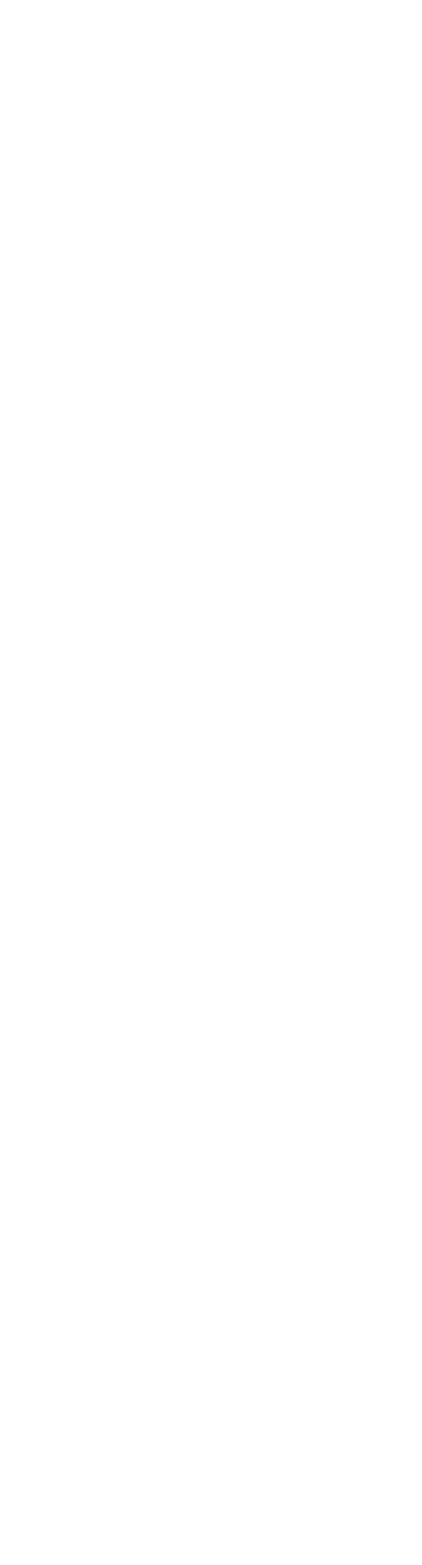
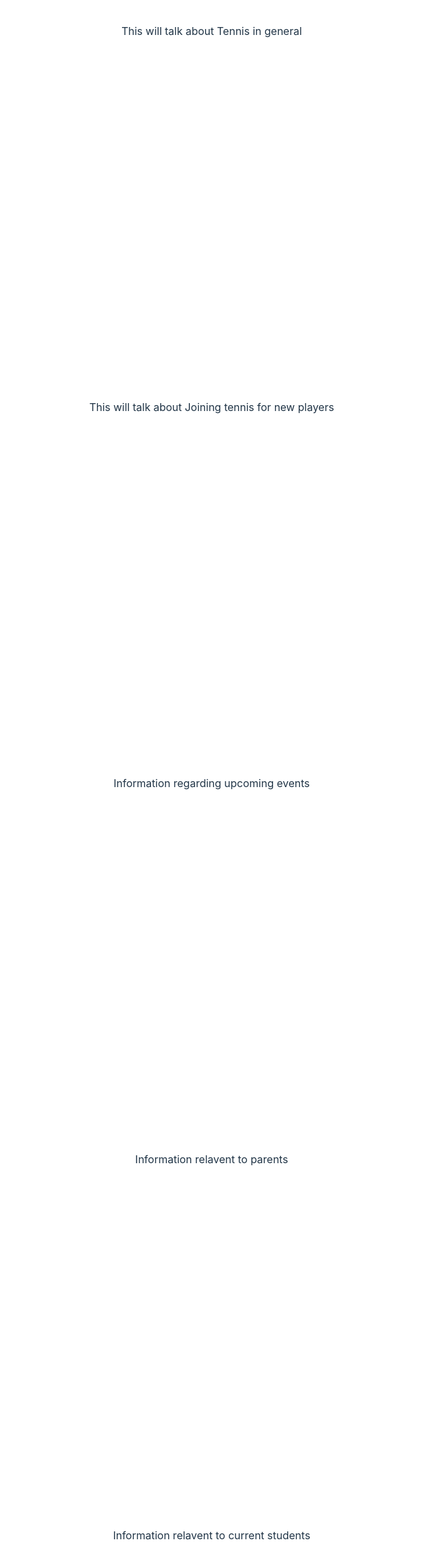
Before and after one commit to NickCodesStuf/GHS-Athletics, a React (Vite) app: page / in a window 1280 px wide. Shown: the top 2372 px of the page at 66% size, without its empty margins (319-959 px from the left). Before the commit the page ends 800 px from the top, so only its background shows below. Built offline with nearby package versions, Linux system fonts and the light colour scheme.

Commit message:
Added the framework for navigation. Widgets are rendered on splash screen. Clicking on widgets hides other widgets and pulls up relavent information

```diff
--- a/package.json
+++ b/package.json
@@ -10,6 +10,7 @@
     "preview": "vite preview"
   },
   "dependencies": {
+    "classnames": "^2.5.1",
     "firebase": "^10.7.1",
     "react": "^18.2.0",
     "react-dom": "^18.2.0"
--- a/src/App.css
+++ b/src/App.css
@@ -24,7 +24,12 @@
   color: #888;
 }
 
+.hidden{
+  display: none;
+}
+
 section {
   padding: 2rem;
   min-height: 500px;
+  border: white solid;
 }
--- a/src/App.tsx
+++ b/src/App.tsx
@@ -2,10 +2,51 @@ import { useState } from 'react'
 import reactLogo from './assets/react.svg'
 import viteLogo from '/vite.svg'
 import './App.css'
+import ExpandableSection from './ExpandableSection'
 
 function App() {
+  // this code is ugly, and is not procedural, but it does not matter!
+  const [elementState, setElementState] = useState([1, 1, 1, 1, 1, 1]);
+
+  const aboutWidget = <section onClick={() => openWidget(0)}>This will talk about Tennis in general</section>
+  const enrollWidget = <section onClick={() => openWidget(1)}>This will talk about Joining tennis for new players</section>
+  const bulletinWidget = <section onClick={() => openWidget(2)}>Information regarding upcoming events</section>
+  const parentsWidget = <section onClick={() => openWidget(3)}>Information relavent to parents</section>
+  const studentsWidget = <section onClick={() => openWidget(4)}>Information relavent to current students</section>
+  const contactWidget = <section onClick={() => openWidget(5)}>Contact Information</section>
+
+  function openWidget(index: number){
+    const states = [0, 0, 0, 0, 0, 0]
+    states[index] = 2
+    setElementState([...states])// do not forget to copy the values
+  }
+
   return (
     <>
+    {/* About/Landing image */}
+      <ExpandableSection preview={aboutWidget} state={elementState[0]}>
+        <section>Extra content!!</section>
+      </ExpandableSection>
+      {/* Enroll */}
+      <ExpandableSection preview={enrollWidget} state={elementState[1]}>
+        <section>Extra content!!</section>
+      </ExpandableSection>
+      {/* Bulletin */}
+      <ExpandableSection preview={bulletinWidget} state={elementState[2]}>
+        <section>Extra content!!</section>
+      </ExpandableSection>
+      {/* For Parents */}
+      <ExpandableSection preview={parentsWidget} state={elementState[3]}>
+        <section>Extra content!!</section>
+      </ExpandableSection>
+      {/* For Students */}
+      <ExpandableSection preview={studentsWidget} state={elementState[4]}>
+        <section>Extra content!!</section>
+      </ExpandableSection>
+      {/* Contact Us */}
+      <ExpandableSection preview={contactWidget} state={elementState[5]}>
+        <section>Extra content!!</section>
+      </ExpandableSection>
     </>
   )
 }
--- /dev/null
+++ b/src/ExpandableSection.tsx
@@ -0,0 +1,44 @@
+import React from "react"
+
+function ExpandableSection({state, children, preview}: {state: number, children?:React.ReactNode, preview:React.ReactNode}){
+    // State 1 renders the widget
+    if (state==1){
+        return(
+            <>
+                <div>
+                    {preview}
+                </div>
+                <div className="hidden">
+                    {children}
+                </div>
+            </>
+        )
+    }
+    // State 2 renders the full article
+    if (state==2){
+        return(
+            <>
+                <div>
+                    {preview}
+                </div>
+                <div>
+                    {children}
+                </div>
+            </>
+        )
+    }
+    // State zero hides
+    return (
+        <>
+            <div className="hidden">
+                {preview}
+            </div>
+            <div className="hidden">
+                {children}
+            </div>
+        </>
+    )
+
+}
+
+export default ExpandableSection
```
Also changed, not shown: 1 other file (tests, documents, lock files or other folders).
